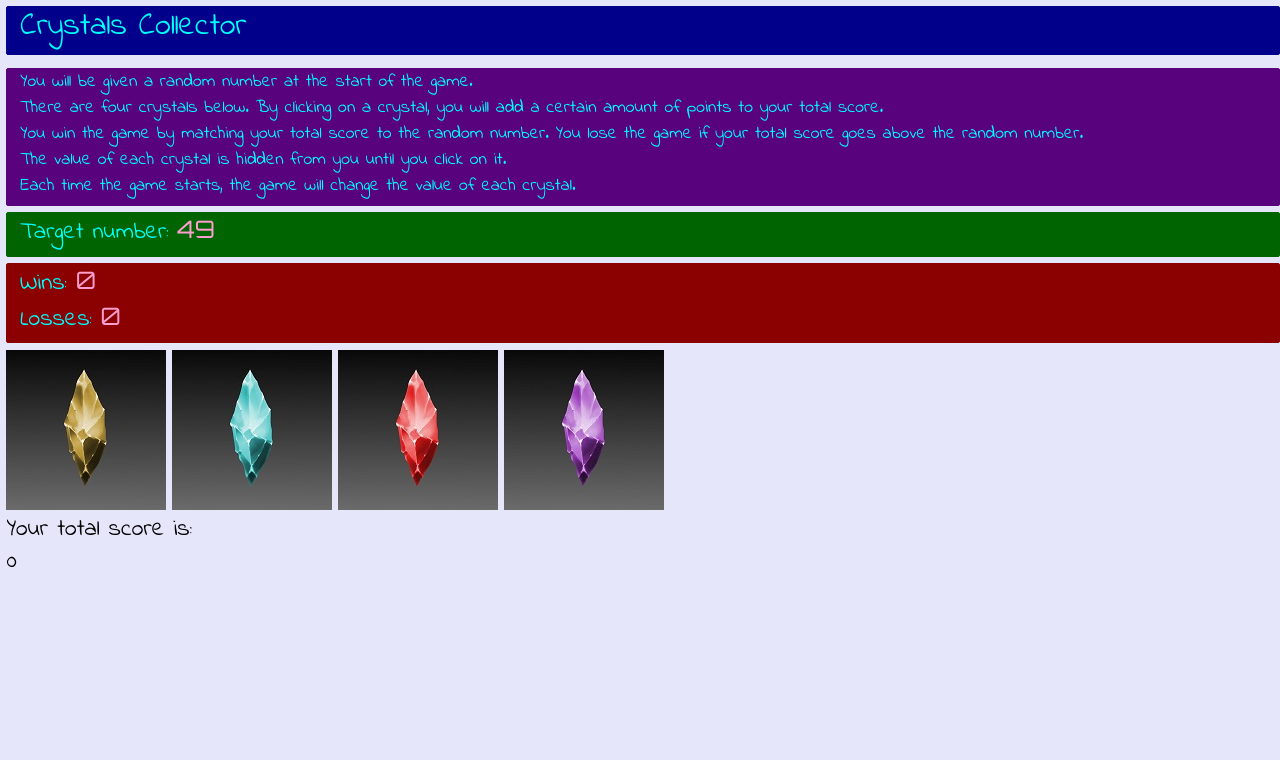
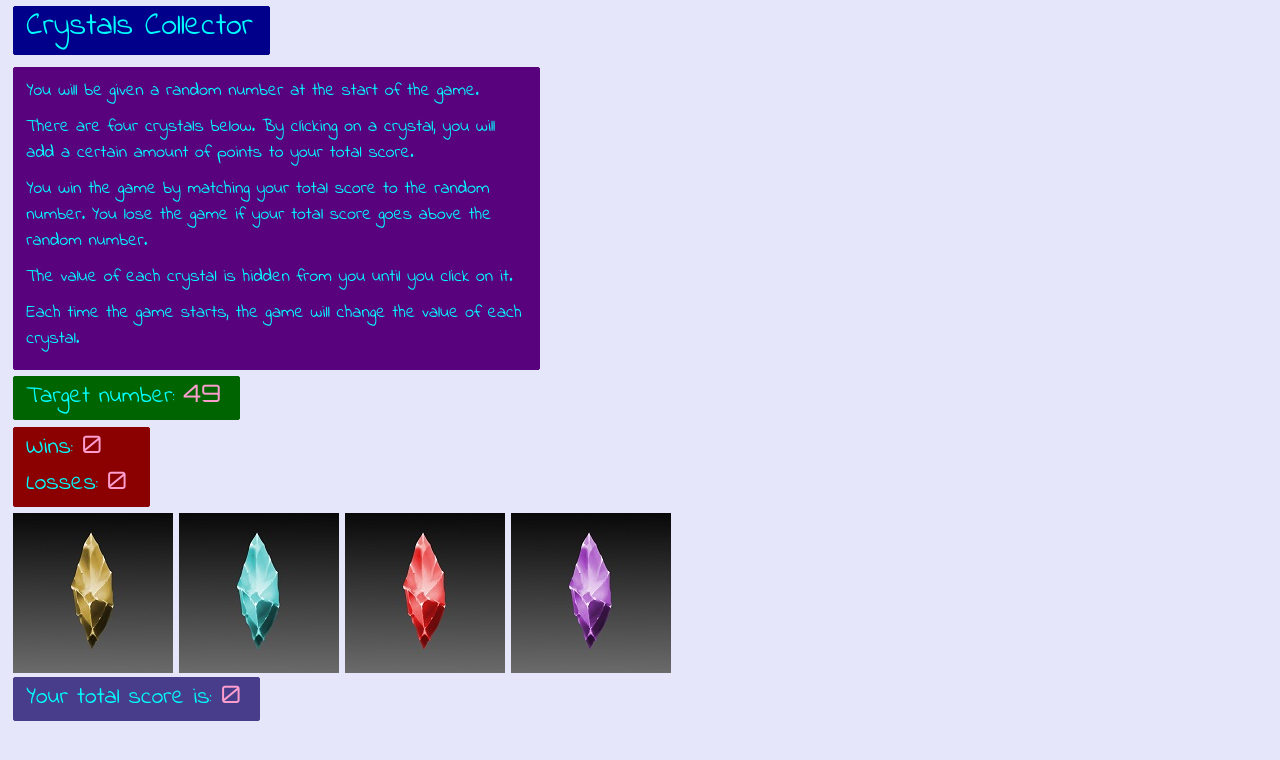
Before and after one commit to RexStrider/Crystals-Collector, a plain HTML site: page index.html in a window 1280 px wide. Drawn offline with Linux system fonts and the light colour scheme.

Commit message:
updated css styling of the main web page

```diff
--- a/assets/css/style.css
+++ b/assets/css/style.css
@@ -13,6 +13,8 @@ h1 {
 p {
     font-size: 18px;
     line-height: 26px;
+    margin-top: 10px;
+    margin-bottom: 10px;
 }
 
 /* tags end */
@@ -22,11 +24,13 @@ p {
 .header {
     padding-top: 0.5%;
     padding-bottom: 0.5%;
-    margin-left: 0.5%;
+    margin-left: 1%;
+    margin-right: 1%;
     margin-bottom: 0.5%;
 }
 
 .h1 {
+    width: 230px;
     background-color: darkblue;
     border: 1px solid darkblue;
     border-radius: 2px;
@@ -34,16 +38,15 @@ p {
     padding-left: 1%;
     padding-right: 1%;
     padding-bottom: 0.5%;
-
 }
 
-
-
 .main {
-    margin-left: 0.5%;
+    margin-left: 1%;
+    margin-right: 1%;
 }
 
 .how-to-play {
+    max-width: 500px;
     background-color: rgb(89, 2, 126);
     border: 1px solid rgb(89, 2, 126);;
     border-radius: 2px;
@@ -54,21 +57,29 @@ p {
     padding-bottom: 0.5%;
 }
 
-.game-status, .game-score-header, #game-score {
-    font-size: 24px;
-    line-height: 32px;
-    /* margin-bottom: 0.5%; */
-}
-
-.footer {
-
-}
-
 /* classes end */
 
 /* ids */
 
+#game-status, #game-score-header, #game-score {
+    font-size: 24px;
+    line-height: 32px;
+}
+
+#game-score-header {
+    max-width: 220px;
+    background-color: darkslateblue;
+    border: 1px solid darkslateblue;
+    border-radius: 2px;
+    color: cyan;
+    padding-left: 1%;
+    padding-right: 1%;
+    padding-bottom: 0.5%;
+    margin-bottom: 0.5%;
+}
+
 #target-number {
+    max-width: 200px;
     background-color: darkgreen;
     border: 1px solid darkgreen;
     border-radius: 2px;
@@ -80,6 +91,7 @@ p {
 }
 
 #win-loss-stats {
+    max-width: 110px;
     background-color: darkred;
     border: 1px solid darkred;
     border-radius: 2px;
@@ -90,7 +102,7 @@ p {
     margin-bottom: 0.5%;
 }
 
-#wins, #losses, #random-number {
+#wins, #losses, #random-number, #game-score {
     font-family: 'Orbitron', sans-serif;
     color: rgb(255, 159, 207);
 }
--- a/index.html
+++ b/index.html
@@ -51,7 +51,7 @@
         </section>
 
         <!-- Game status -->
-        <section class="game-status">
+        <section id="game-status">
 
             <!-- Random number target -->
             <section id="target-number">
@@ -76,27 +76,19 @@
         </section>
 
         <!-- Crystals -->
-        <section class="crystal-options">
+        <section id="crystal-options">
             <img id="crystal-1" src="assets/images/crystal-1.jpg">
             <img id="crystal-2" src="assets/images/crystal-2.jpg">
             <img id="crystal-3" src="assets/images/crystal-3.jpg">
             <img id="crystal-4" src="assets/images/crystal-4.jpg">
         </section>
 
-        <!-- Header for the Game Score -->
-        <section class="game-score-header">
-                Your total score is:
+        <!-- Game Score -->
+        <section id="game-score-header">
+                Your total score is: <span id="game-score"></span>
         </section>
 
-        <!-- Game Score -->
-        <section id="game-score"></section>
-
     </main>
-
-    <!-- Footer -->
-    <footer class="footer">
-
-    </footer>
 
     <script type="text/javascript" src="assets/javascript/game.js"></script>
 </body>
```
